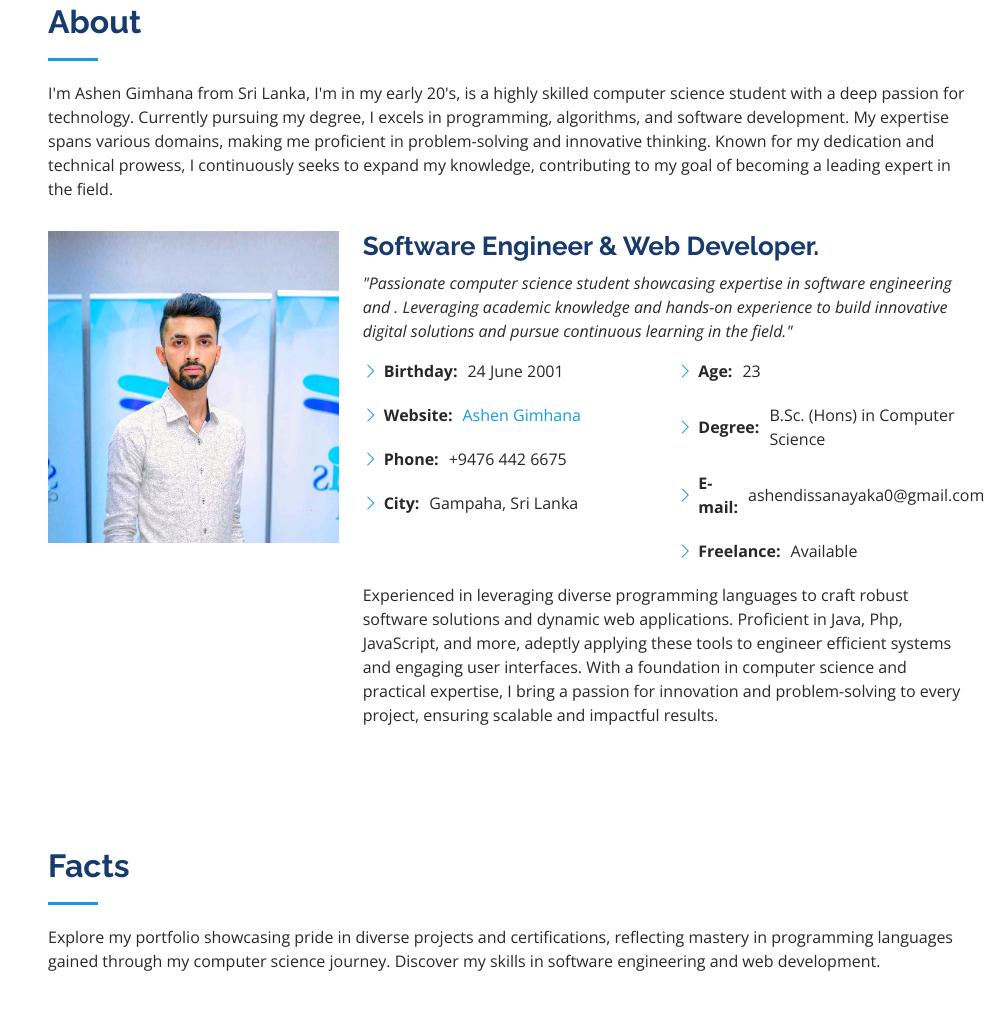
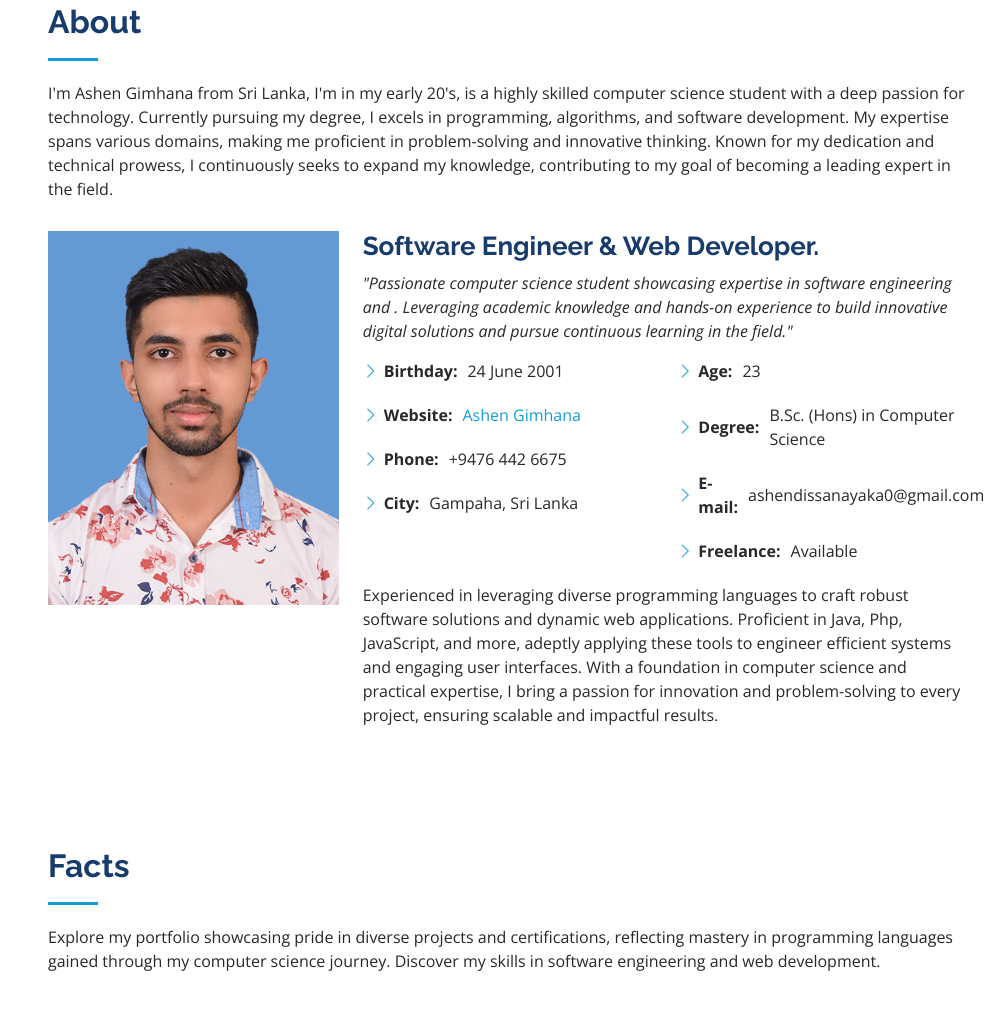
Before and after one commit to Ashen1919/Ashen-Gimhana, a plain HTML site: page index.html in a window 1280 px wide. Shown: the part 887-1918 px from the top of the page, without its empty margins (282-1280 px from the left). Drawn offline with nearby package versions, Linux system fonts and the light colour scheme.

Commit message:
Update index.html

```diff
--- a/index.html
+++ b/index.html
@@ -88,7 +88,7 @@
 
         <div class="row">
           <div class="col-lg-4" data-aos="fade-right">
-            <img src="assets/img/profile-img1.jpeg" class="img-fluid" alt="profile image">
+            <img src="profile-img.jpg" class="img-fluid" alt="profile image">
           </div>
           <div class="col-lg-8 pt-4 pt-lg-0 content" data-aos="fade-left">
             <h3>Software Engineer &amp; Web Developer.</h3>
```
